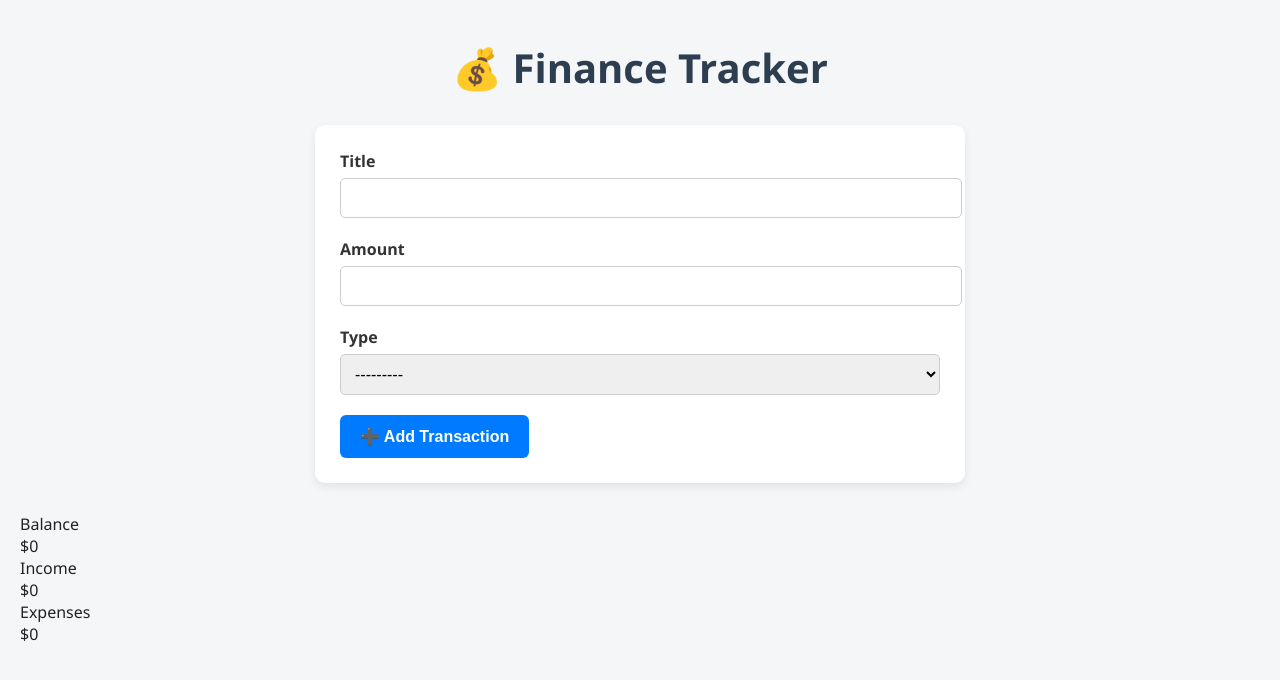
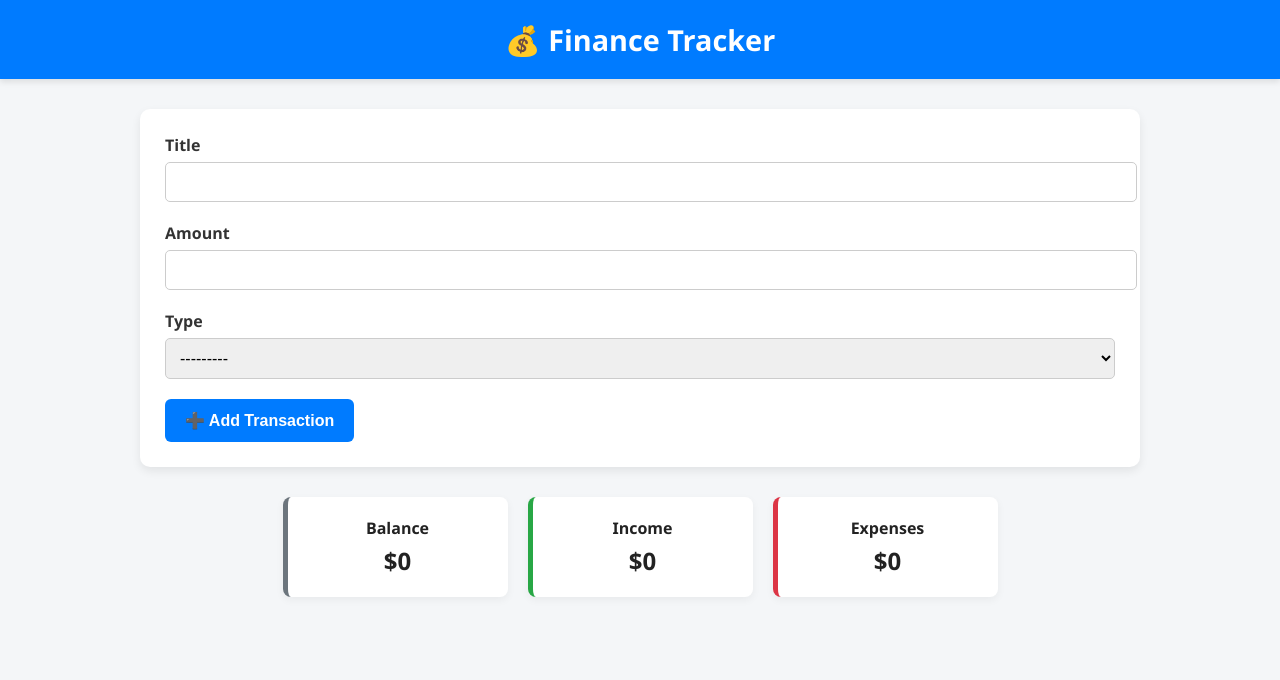
Before and after one commit to aspiya09/Finance_Tracker_Python_Django, a Django app: page / in a window 1280 px wide. Shown: the top 680 px of the page. Run offline with Django 5.2, Linux system fonts and the light colour scheme; data that the repository does not hold is empty.

Commit message:
Update styles.css

```diff
--- a/tracker/static/tracker/styles.css
+++ b/tracker/static/tracker/styles.css
@@ -1,46 +1,40 @@
+/* Reset & Base */
 body {
   font-family: "Segoe UI", sans-serif;
   background-color: #f4f6f8;
   margin: 0;
-  padding: 0 20px;
+  padding: 0;
   color: #222;
 }
 
-h1 {
+/* Navbar */
+.navbar {
+  background-color: #007bff;
+  color: white;
+  padding: 20px;
   text-align: center;
-  margin: 40px 0 20px;
-  font-size: 2.5em;
-  color: #2c3e50;
+  box-shadow: 0 3px 6px rgba(0, 0, 0, 0.1);
 }
 
-h2,
-h3 {
-  text-align: center;
-  margin: 10px 0;
-  color: #34495e;
-  font-weight: 500;
+.navbar h1 {
+  margin: 0;
+  font-size: 1.8rem;
 }
 
-form {
-  max-width: 600px;
-  margin: 30px auto;
-  padding: 25px;
-  background-color: #ffffff;
-  border-radius: 10px;
-  box-shadow: 0 6px 12px rgba(0, 0, 0, 0.06);
+/* Layout */
+.container {
+  padding: 30px 20px;
+  max-width: 1000px;
+  margin: auto;
 }
 
-form p {
-  margin-bottom: 20px;
-}
-
+/* Form */
 .transaction-form {
   background: #ffffff;
   padding: 25px;
   border-radius: 10px;
   box-shadow: 0 4px 10px rgba(0, 0, 0, 0.08);
-  width: 850px;
-  margin: 30px auto;
+  margin-bottom: 30px;
 }
 
 .form-group {
@@ -70,8 +64,7 @@ form p {
   outline: none;
 }
 
-.submit-btn,
-button {
+.submit-btn {
   padding: 12px 20px;
   background: #007bff;
   border: none;
@@ -83,16 +76,53 @@ button {
   transition: background 0.3s ease;
 }
 
-.submit-btn:hover,
-button:hover {
+.submit-btn:hover {
   background: #0056b3;
 }
 
+/* Summary Cards */
+.summary {
+  display: flex;
+  gap: 20px;
+  justify-content: center;
+  flex-wrap: wrap;
+  margin-bottom: 40px;
+}
+
+.card {
+  background-color: white;
+  padding: 20px 30px;
+  border-radius: 8px;
+  box-shadow: 0 3px 8px rgba(0, 0, 0, 0.05);
+  text-align: center;
+  font-weight: bold;
+  min-width: 160px;
+  font-size: 1rem;
+}
+
+.card span {
+  display: block;
+  font-size: 1.5rem;
+  margin-top: 5px;
+}
+
+.balance {
+  border-left: 5px solid #6c757d;
+}
+
+.income {
+  border-left: 5px solid #28a745;
+}
+
+.expense {
+  border-left: 5px solid #dc3545;
+}
+
+/* Transaction List */
 ul {
   list-style: none;
   padding: 0;
-  max-width: 650px;
-  margin: 40px auto;
+  margin: 0;
 }
 
 li {
```
Also changed, not shown: other parts of tracker/static/tracker/styles.css (+9 -3 lines).
